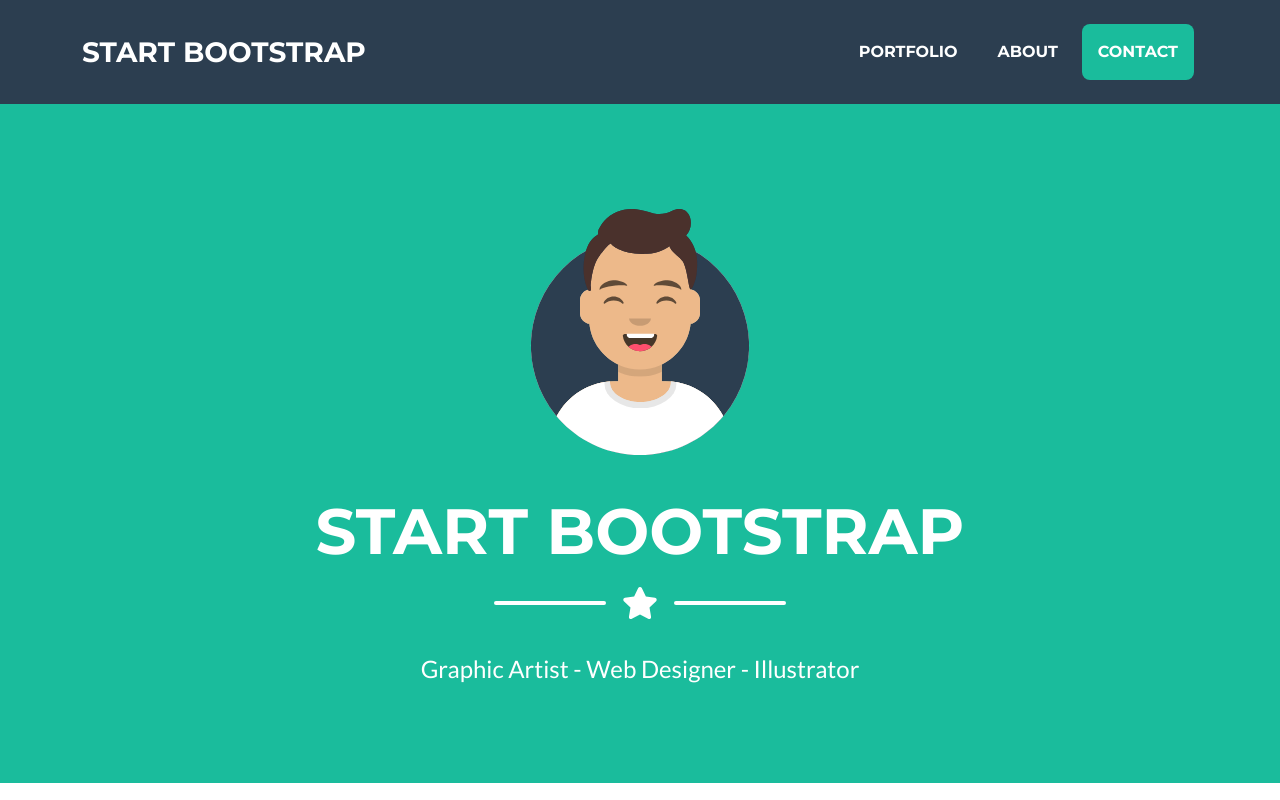
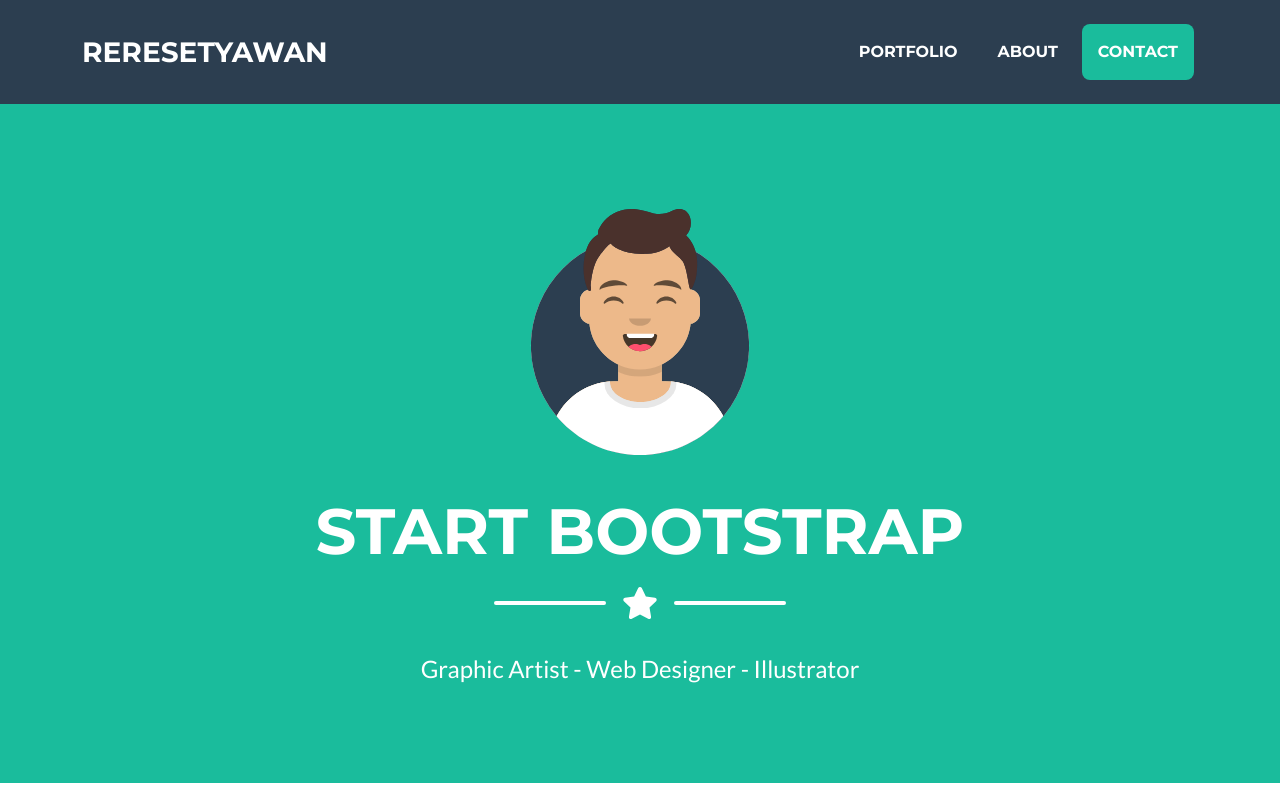
Before and after one commit to reresetyawan/reresetyawan.github.io, a plain HTML site: page index.html in a window 1280 px wide. Shown: the top 800 px of the page. Drawn offline with nearby package versions, Linux system fonts and the light colour scheme.

Commit message:
Update index.html

```diff
--- a/index.html
+++ b/index.html
@@ -20,7 +20,7 @@
         <!-- Navigation-->
         <nav class="navbar navbar-expand-lg bg-secondary text-uppercase fixed-top" id="mainNav">
             <div class="container">
-                <a class="navbar-brand" href="#page-top">Start Bootstrap</a>
+                <a class="navbar-brand" href="#page-top">reresetyawan</a>
                 <button class="navbar-toggler text-uppercase font-weight-bold bg-primary text-white rounded" type="button" data-bs-toggle="collapse" data-bs-target="#navbarResponsive" aria-controls="navbarResponsive" aria-expanded="false" aria-label="Toggle navigation">
                     Menu
                     <i class="fas fa-bars"></i>
```
